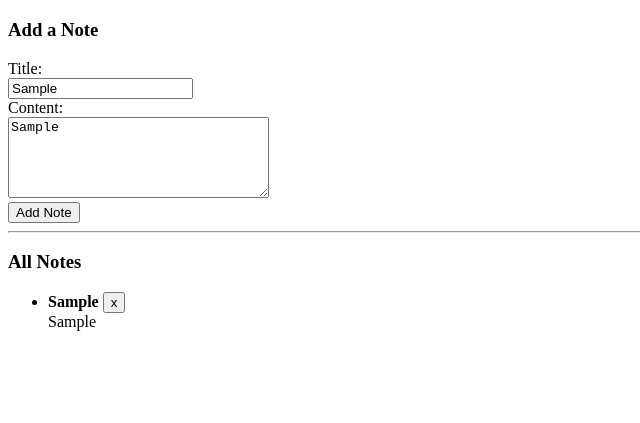
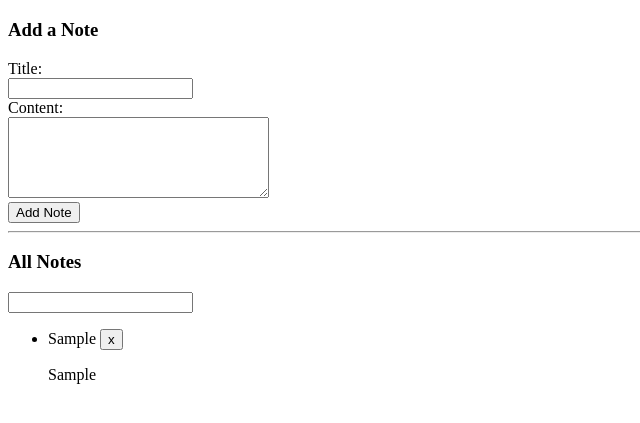
Before and after one commit to taninjs/redux-notes-app, a website built with webpack: page index.html in a window 1280 px wide. Both pictures are taken after typing "Sample", "Sample" into the empty fields and a click on the button "Add Note". Shown: the part 61-484 px from the top of the page, without its empty margins (0-640 px from the left). Built offline with nearby package versions, Linux system fonts and the light colour scheme.

Commit message:
Search notes

```diff
--- a/index.html
+++ b/index.html
@@ -24,6 +24,7 @@
   <hr />
 
   <h3>All Notes</h3>
+  <input type="text" id="search">
   <ul id="notes">
     <li>
       <b>Title</b>
--- a/src/actions/actions.js
+++ b/src/actions/actions.js
@@ -1,17 +1,27 @@
-import { uniqueId } from 'lodash'
-
 export const ADD_NOTE = 'ADD_NOTE'
 export const REMOVE_NOTE = 'REMOVE_NOTE'
+export const UPDATE_SEARCH = 'UPDATE_SEARCH'
 
+// Action Creator
 export function addNote(title, content) {
   return {
     type: ADD_NOTE,
-    id: new Date().getTime().toString(),
     title: title,
-    content: content
+    content: content,
+    id: new Date().getTime().toString()
   }
 }
 
 export function removeNote(id) {
-  return { type: REMOVE_NOTE, id: id }
+  return {
+    type: REMOVE_NOTE,
+    id: id
+  }
 }
+
+export function updateSearch(value) {
+  return {
+    type: UPDATE_SEARCH,
+    value: value
+  }
+}
--- a/src/main.js
+++ b/src/main.js
@@ -1,68 +1,76 @@
+import { addNote, updateSearch, removeNote } from './actions/actions'
 import store from './store/store'
-import { addNote, removeNote } from './actions/actions'
-
 
 // ------ HTML references ------
 let notesUList = document.getElementById('notes');
 let addNoteForm = document.getElementById('add-note');
 let addNoteTitle = addNoteForm['title'];
 let addNoteContent = addNoteForm['content'];
+let searchInput = document.getElementById('search')
 
 
 // ------ Redux ------
-store.subscribe(() => {
-  localStorage.setItem('notes', JSON.stringify(store.getState().notes))
-  renderNotes();
+store.subscribe(function () {
+  localStorage.setItem('notes', JSON.stringify(store.getState()))
+  renderNotes()
 })
 
 function deleteNote(id) {
-  console.log(id);
   store.dispatch(removeNote(id))
 }
 
 function renderNotes() {
-  // Clear notes
   notesUList.innerHTML = ''
 
-  // Render notes
-  let notes = store.getState().notes;
-  for (let note of notes) {
-    let noteItem = `
-      <li>
-        <b>${note.title}</b>
-        <button data-id="${note.id}">x</button>
-        <br />
-        <span>${note.content}</span>
-      </li>
-    `;
+  let state = store.getState()
+  let search = state.search
+  let notes = state.notes
 
-    notesUList.innerHTML += noteItem
+  if (search) {
+    notes = notes.filter(note => note.title.includes(search))
   }
 
-  setDeleteNoteButtonsEventListeners()
-}
+  for (let note of notes) {
+    notesUList.innerHTML += `
+      <li>
+        ${note.title} <button data-id="${note.id}">x</button>
+        <p>${note.content}</p>
+      </li>
+    `
+  }
 
-function setDeleteNoteButtonsEventListeners() {
-  let buttons = document.querySelectorAll('ul#notes li button')
-
-  for (let button of buttons) {
-    button.addEventListener('click', () => {
-      deleteNote(button.dataset.id)
-    })
-  }
+  setDeleteNoteButtonsEventListeners();
 }
 
 
 // ------ Event Listeners ------
+function setDeleteNoteButtonsEventListeners() {
+  let buttons = document.querySelectorAll('ul#notes li button');
+
+  for (let button of buttons) {
+    button.addEventListener('click', () => {
+      deleteNote(button.dataset.id);
+    });
+  }
+}
+
 addNoteForm.addEventListener('submit', (e) => {
   e.preventDefault();
 
   let title = addNoteTitle.value
   let content = addNoteContent.value
+  let action = addNote(title, content)
 
-  store.dispatch(addNote(title, content))
+  store.dispatch(action)
+
+  // Clear inputs
+  addNoteTitle.value = ''
+  addNoteContent.value = ''
 });
 
+searchInput.addEventListener('keyup', () => {
+  store.dispatch(updateSearch(searchInput.value))
+})
 
 // ------ Render the initial Notes ------
 renderNotes();
--- a/src/reducers/reducers.js
+++ b/src/reducers/reducers.js
@@ -1,10 +1,11 @@
-import { ADD_NOTE, REMOVE_NOTE } from '../actions/actions';
+import { ADD_NOTE, UPDATE_SEARCH, REMOVE_NOTE } from '../actions/actions'
 
 const initialState = {
-  notes: []
-};
+  notes: [],
+  search: '',
+}
 
-function rootReducer(state = initialState, action) {
+export function rootReducer(state = initialState, action) {
   switch (action.type) {
     case ADD_NOTE:
       return {
@@ -20,16 +21,18 @@ function rootReducer(state = initialState, action) {
             content: action.content
           }
         ]
-      };
+      }
     case REMOVE_NOTE:
       return {
         ...state,
         notes: state.notes.filter(x => x.id !== action.id)
       }
-
+    case UPDATE_SEARCH:
+      return {
+        ...state,
+        search: action.value
+      }
     default:
-      return state;
-  };
+      return state
+  }
 }
-
-export default rootReducer;
--- a/src/store/store.js
+++ b/src/store/store.js
@@ -1,13 +1,18 @@
 import { createStore } from 'redux';
-import rootReducer from '../reducers/reducers';
+import { rootReducer } from '../reducers/reducers'
 
-const initialState = {
+let initialState = {
   notes: []
 }
 
 let notes = localStorage.getItem('notes')
 if (notes) {
-  initialState.notes = JSON.parse(notes)
+  initialState = JSON.parse(notes)
 }
 
-export default createStore(rootReducer, initialState);
+
+export default createStore(
+  rootReducer,
+  initialState,
+  window.__REDUX_DEVTOOLS_EXTENSION__ && window.__REDUX_DEVTOOLS_EXTENSION__()
+)
```
